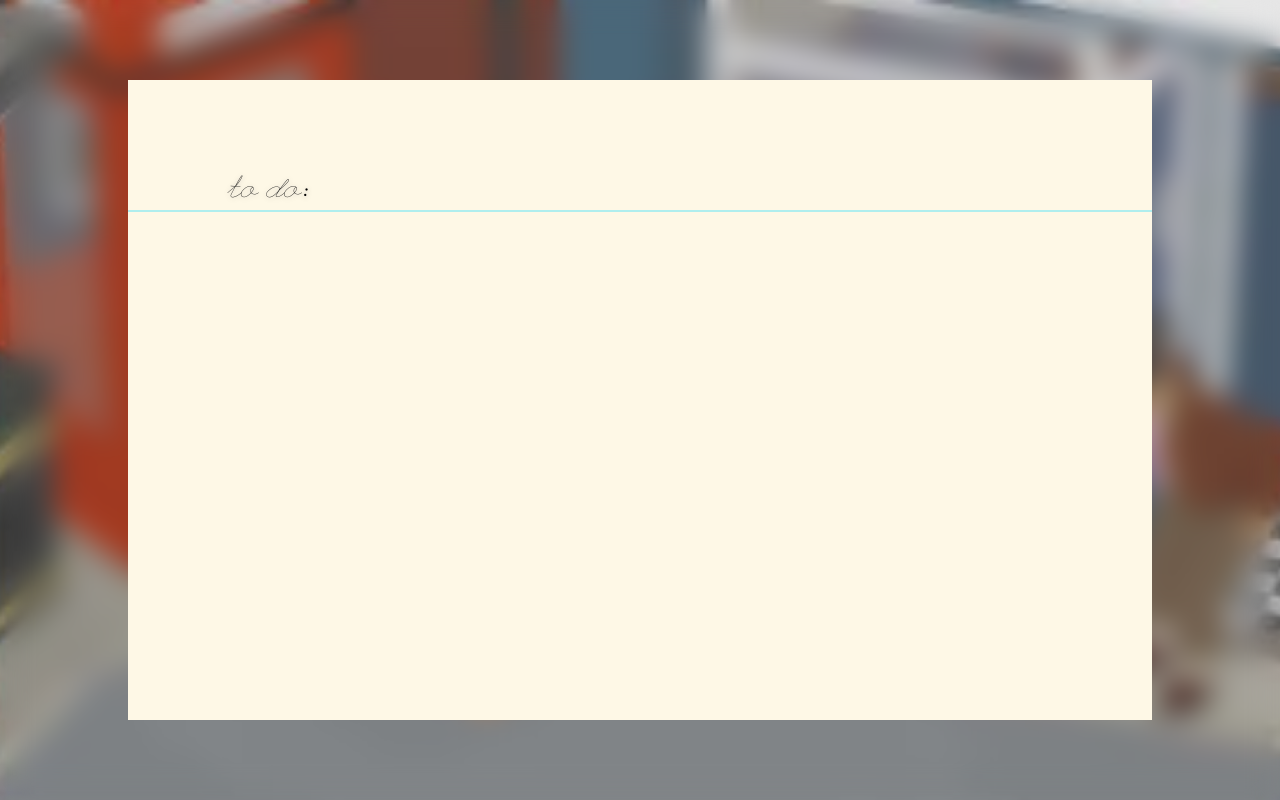
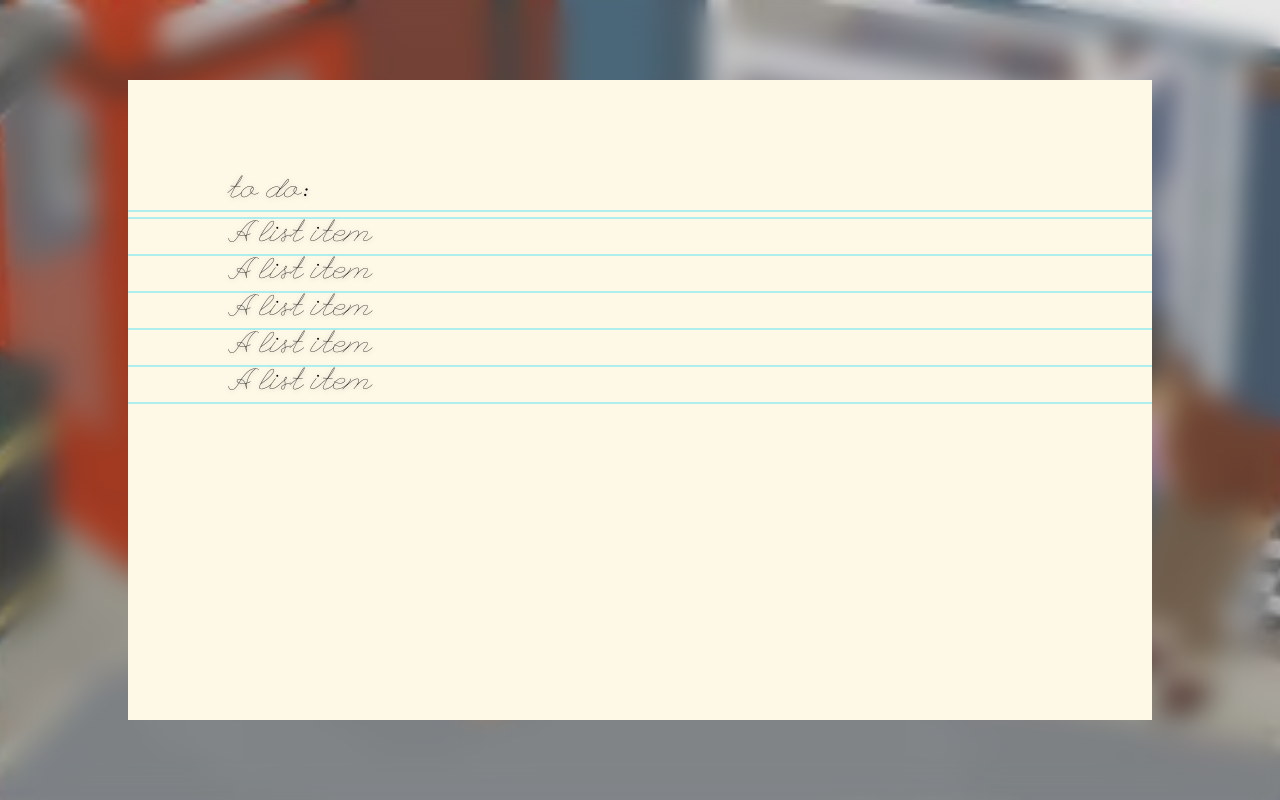
Before and after one commit to bblais23/untitled-todo-list, a React (Vite) app: page / in a window 1280 px wide. Built offline with nearby package versions, Linux system fonts and the light colour scheme.

Commit message:
Add more items for sampling

```diff
--- a/src/Components/UntitledList.js
+++ b/src/Components/UntitledList.js
@@ -6,6 +6,11 @@ export default function UntitledList() {
 	return <main className="listPaper">
 		<section class="listContent">
 			<h1>to do:</h1>
+			<p>A list item</p>
+			<p>A list item</p>
+			<p>A list item</p>
+			<p>A list item</p>
+			<p>A list item</p>
 		</section>
 	</main>
 }
```
